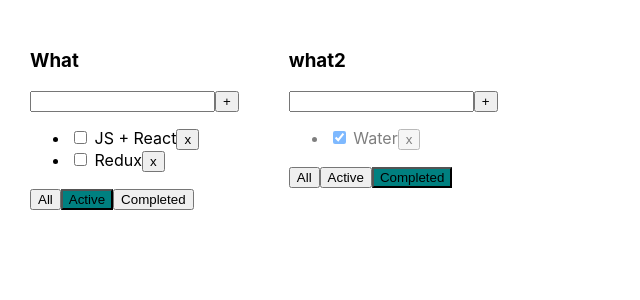
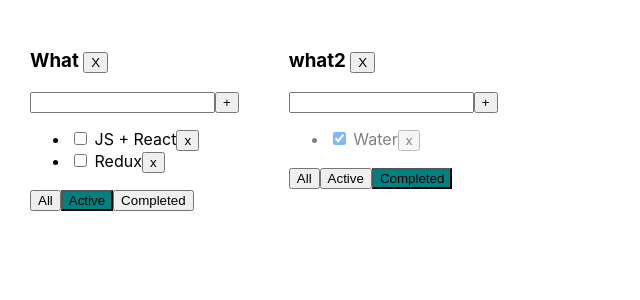
Before and after one commit to lufamukr/todolist-dimych, a React (Create React App) app: page / in a window 1280 px wide. Shown: the top 300 px of the page, without its empty margins (0-640 px from the left). Built offline with nearby package versions, Linux system fonts and the light colour scheme.

Commit message:
add function: delete todolist

```diff
--- a/src/App.tsx
+++ b/src/App.tsx
@@ -15,6 +15,7 @@ let todolistId1 = v1();
 let todolistId2 = v1();
 
 function App() {
+
   let [todolists, setTodolists] = useState<Array<TodolistsType>>([
     { id: todolistId1, title: "What", filter: "active" },
     { id: todolistId2, title: "what2", filter: "completed" },
@@ -75,6 +76,13 @@ function App() {
     }
   }
 
+  const removeTodolist = (idTodo: string) => {
+    let filteredTodolist = todolists.filter((f) => f.id !== idTodo);
+    setTodolists(filteredTodolist);
+    delete currTasks[idTodo];
+    setTasks({...currTasks});
+  }
+
   return (
     <div className="App">
       {todolists.map((m) => {
@@ -93,6 +101,7 @@ function App() {
 
         return (
           <TodoList
+            removeTodolist={removeTodolist}
             tasks={tasksForTodoList}
             key={m.id}
             removeLi={removeLi}
@@ -109,6 +118,6 @@ function App() {
   );
 }
 
-// 5 todolist for students 05 --- 42min : 52sec
+// 06 todolist for students start
 
 export default App;
--- a/src/components/TodoList.tsx
+++ b/src/components/TodoList.tsx
@@ -16,6 +16,7 @@ type TodoListPropsType = {
   filter: FilterPropsType;
   todoTitle: string;
   idTodolists: string;
+  removeTodolist: (idTodo: string) => void;
 };
 
 export function TodoList(props: TodoListPropsType) {
@@ -48,9 +49,13 @@ export function TodoList(props: TodoListPropsType) {
     }
   };
 
+  const removeTodolist = () => {
+    props.removeTodolist(props.idTodolists)
+  }
+
   return (
     <div>
-      <h3>{props.todoTitle}</h3>
+      <h3>{props.todoTitle} <button onClick={removeTodolist}>X</button></h3>
       <div>
         <input
           value={newTaskTitle}
```
